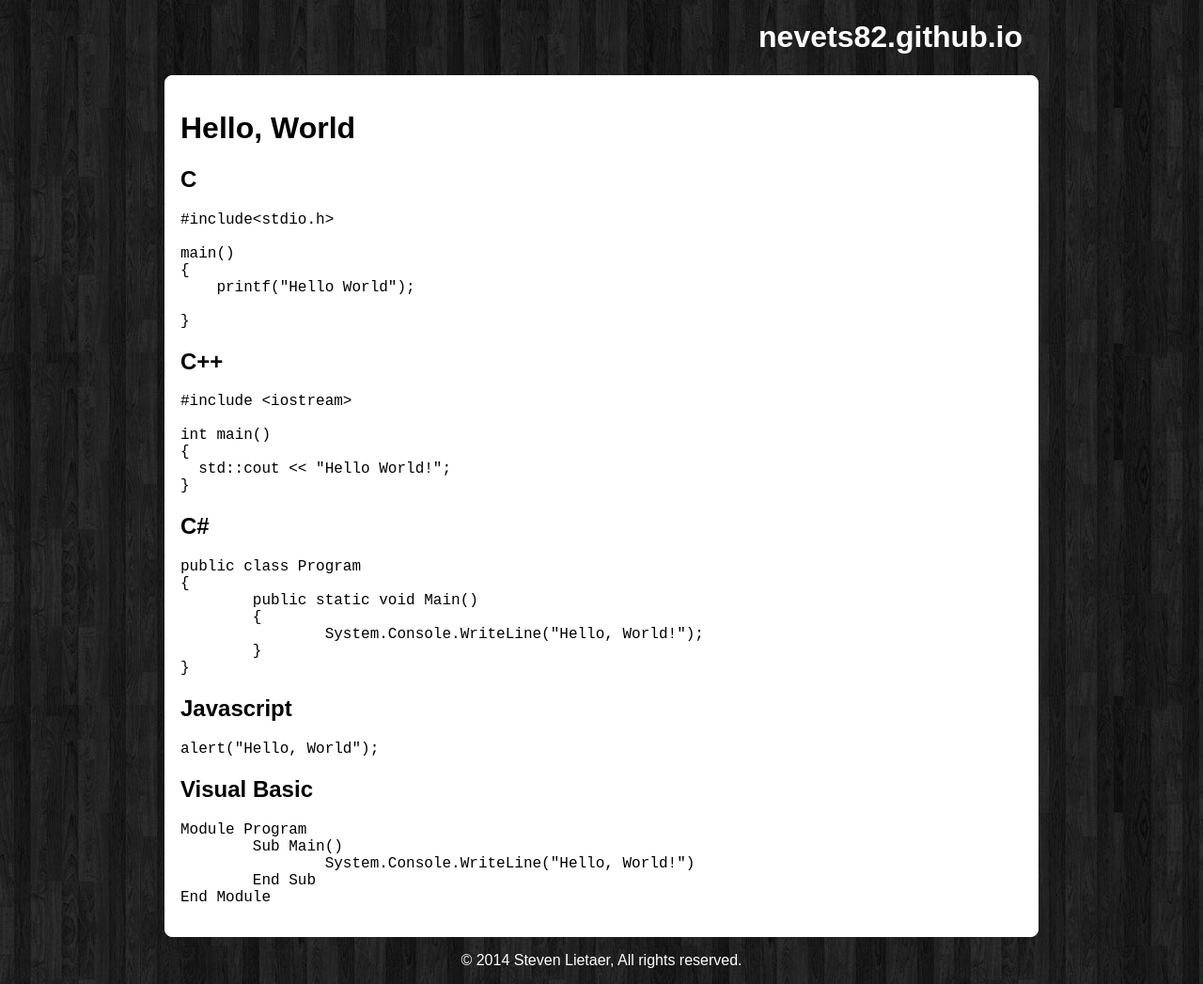
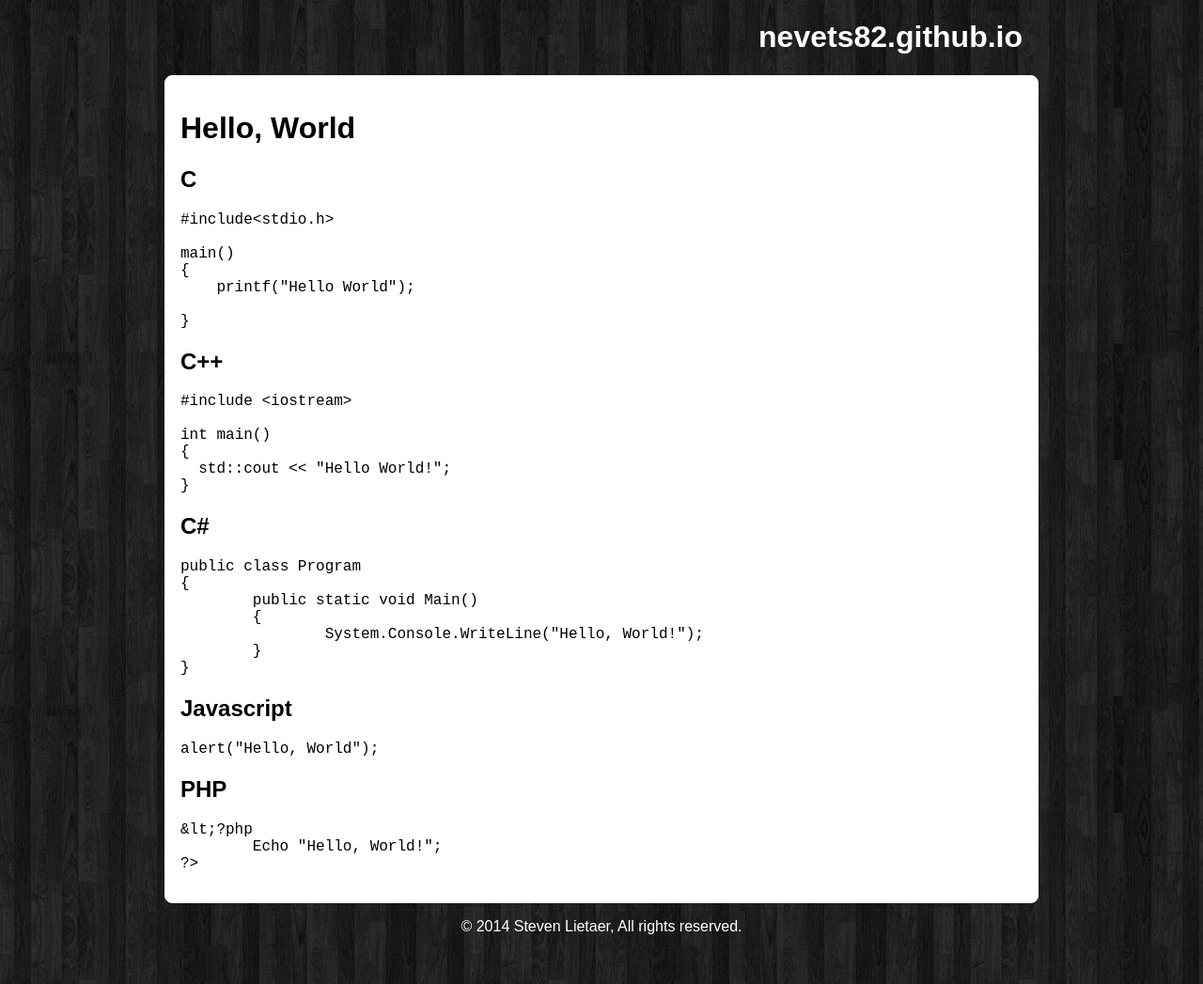
Before and after one commit to Nevets82/nevets82.github.io, a Jekyll site: the page built from index.md, in a window 1280 px wide. Shown: the whole page at 94% size. Built offline with Jekyll 4.4.1, drawn with Linux system fonts in a browser that asks for light colours; Markdown is read by kramdown in place of the engine named in the settings.

Commit message:
And again

````diff
--- a/index.md
+++ b/index.md
@@ -48,12 +48,10 @@ public class Program
 alert("Hello, World");
 ```
 
-## Visual Basic ##
+## PHP ##
 
-```vb
-Module Program
-	Sub Main()
-		System.Console.WriteLine("Hello, World!")
-	End Sub
-End Module
+```PHP
+&lt;?php
+	Echo "Hello, World!";
+?>
 ```
````
